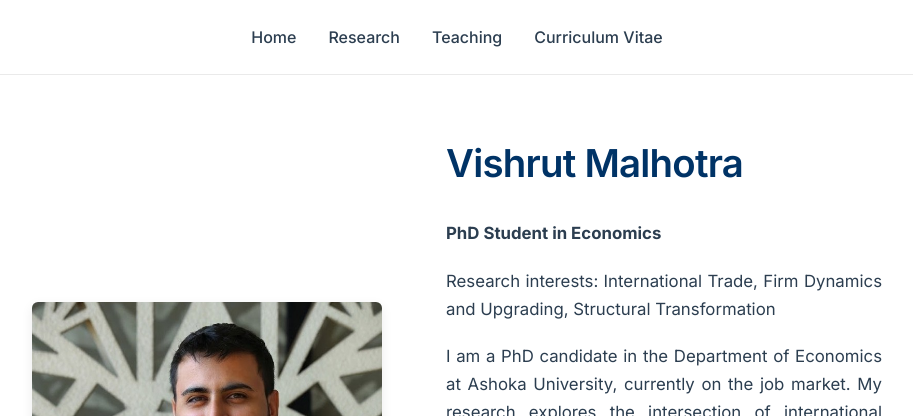
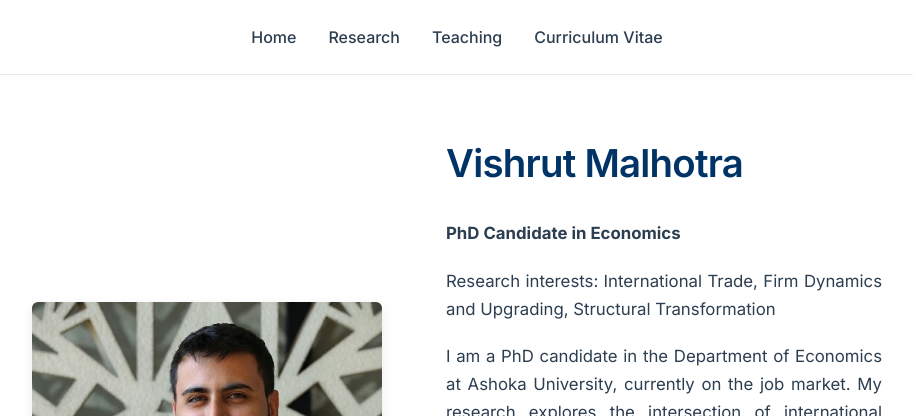
Before and after one commit to malhotravishrut/malhotravishrut.github.io, a Jekyll site: the page built from index.md, in a window 1280 px wide. Shown: the top 416 px of the page, without its empty margins (183-1096 px from the left). Built offline with Jekyll 4.4.1, drawn with Linux system fonts in a browser that asks for light colours.

Commit message:
Update title from PhD Student to PhD Candidate

```diff
--- a/index.md
+++ b/index.md
@@ -13,7 +13,7 @@ title: Home
 
     <h1>Vishrut Malhotra</h1>
 
-    <p><strong>PhD Student in Economics</strong></p>
+    <p><strong>PhD Candidate in Economics</strong></p>
 
     <p>
       Research interests: International Trade, Firm Dynamics and Upgrading, Structural Transformation
```
